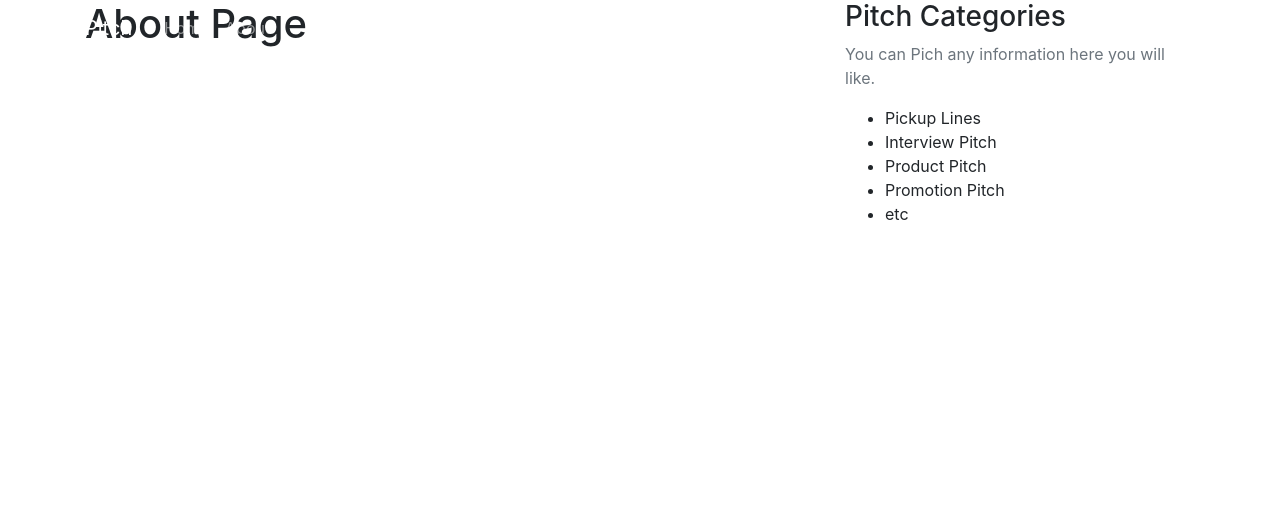
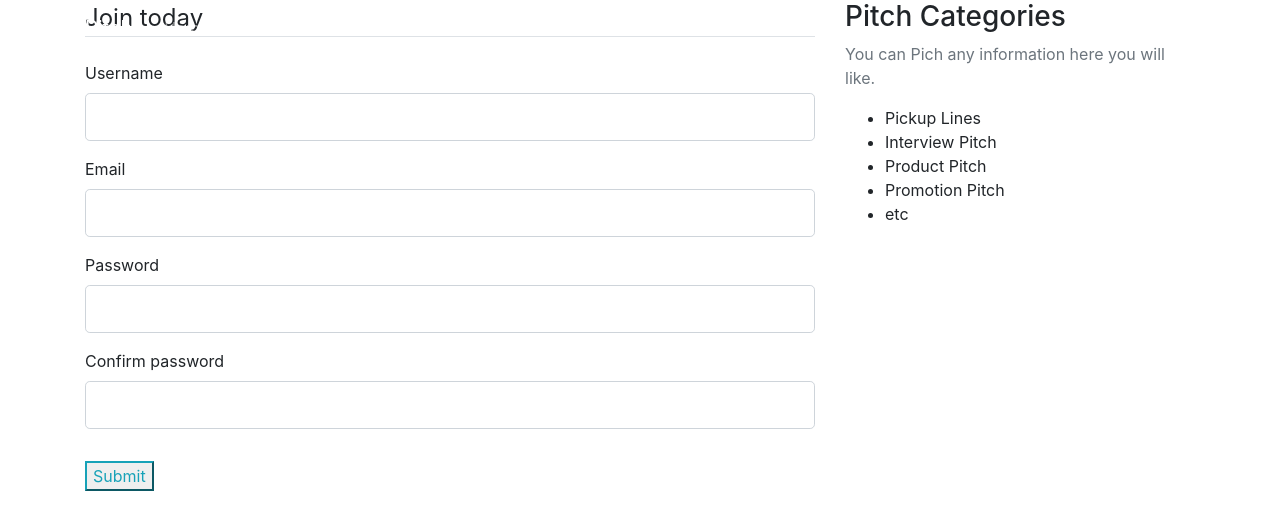
Before and after one commit to Maureen435/pitch, a Python web app: template templates/register.html in a window 1280 px wide. Shown: the top 530 px of the page. Run offline with Jinja, Linux system fonts and the light colour scheme; the template is opened without the code that fills it: most values are stand-ins (such as "Sample title", 1, 10 or a date in 2020); form fields are guessed from the names that the template uses; some libraries are stand-ins or nearby versions.

Commit message:
modified register.html

```diff
--- a/templates/register.html
+++ b/templates/register.html
@@ -1,4 +1,30 @@
 {% extends "layout.html" %}
 {% block content %}
-    <h1>About Page</h1>
+    <div class="content-section">
+        <form method="POST" action="">
+            {{ form.hidden_tag() }}
+            <fieldset class="form-group">
+                <legend class="border-bottom mb-4">Join today</legend>
+                <div class="form-group">
+                    {{ form.username.label(class="form-control-label") }}
+                    {{ form.username(class="form-control form-control-lg") }}
+                </div>
+                <div class="form-group">
+                    {{ form.email.label(class="form-control-label") }}
+                    {{ form.email(class="form-control form-control-lg") }}
+                </div>
+                <div class="form-group">
+                    {{ form.password.label(class="form-control-label") }}
+                    {{ form.password(class="form-control form-control-lg") }}
+                </div>
+                <div class="form-group">
+                    {{ form.confirm_password.label(class="form-control-label") }}
+                    {{ form.confirm_pasword(class="form-control form-control-lg") }}
+                </div>
+            </fieldset>
+            <div class="form-group">
+                {{ form.submit(class="btn-outline-info")}}
+            </div>
+        </form>
+    </div>
 {% endblock content %}
```
